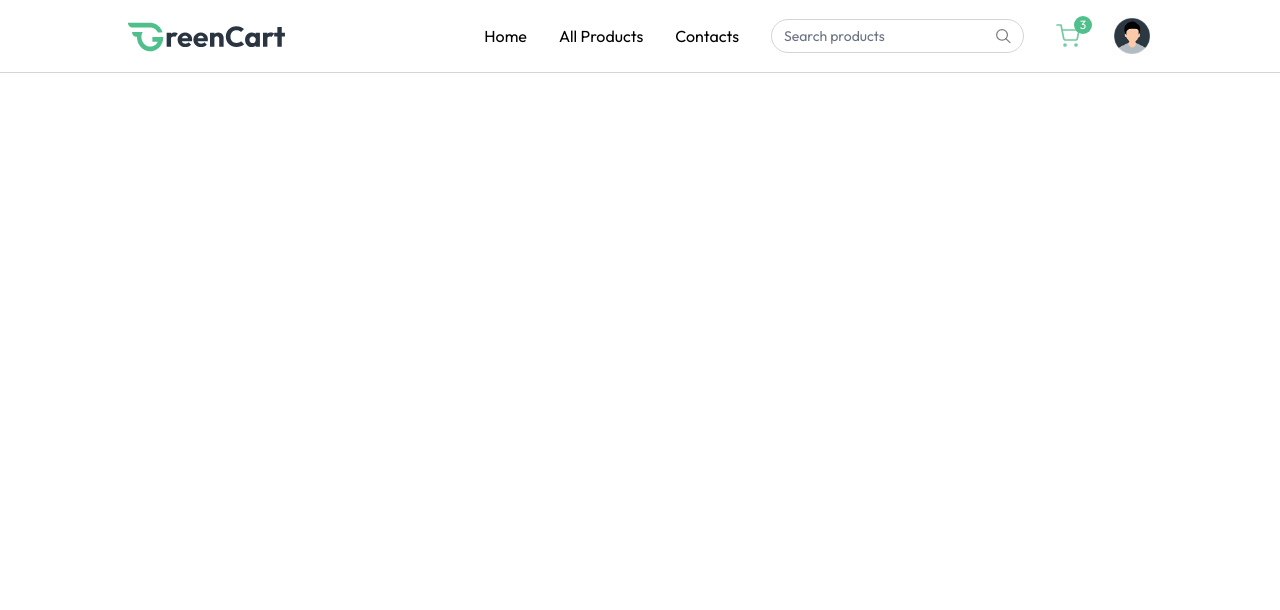
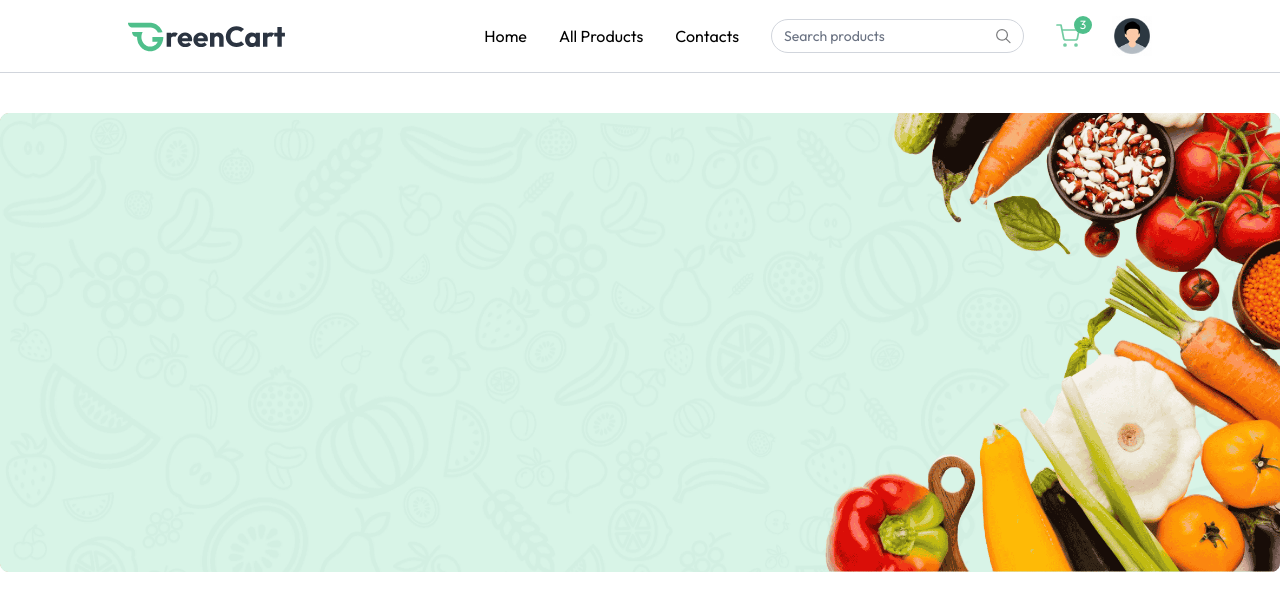
Before and after one commit to parastuteja/GrocyGo, a React (Vite) app in the folder Client/: page / in a window 1280 px wide. Shown: the top 610 px of the page. Built offline with nearby package versions, Linux system fonts and the light colour scheme.

Commit message:
Update Home.js

```diff
--- a/Client/src/App.jsx
+++ b/Client/src/App.jsx
@@ -1,9 +1,19 @@
 import React from 'react'
 import Navbar from './Components/Navbar'
+import Home from './Pages/Home'
+import { Route, Routes, useLocation } from 'react-router-dom'
 
 function App() {
+  const isSellerPath =useLocation().pathname.includes('seller')
   return (
+    <>
    <Navbar/>
+   <div className={`${isSellerPath ? '':'px-6 md:px-16 lg:px-24 xl:px-32'}`}></div>
+    <Routes>
+    <Route path='/' element={<Home/>}/>
+    </Routes>
+
+   </>
   )
 }
 
--- a/Client/src/Components/mainBanner.jsx
+++ b/Client/src/Components/mainBanner.jsx
@@ -1,7 +1,7 @@
 import React from 'react'
 import { assets } from '../assets/grocygoassets/assets'
 
-function mainBanner() {
+function MainBanner() {
   return (
     <div className='relative'>
         <img src={assets.main_banner_bg} alt="" className='w-full hidden md:block' />
@@ -10,4 +10,4 @@
   )
 }
 
-export default mainBanner
+export default MainBanner
--- a/Client/src/Pages/Home.jsx
+++ b/Client/src/Pages/Home.jsx
@@ -1,8 +1,10 @@
 import React from 'react'
-
+import MainBanner from '../Components/MainBanner'
 function Home() {
   return (
-    <div className='mt-10'>Home</div>
+    <div className='mt-10'>
+<MainBanner/>
+    </div>
   )
 }
 
```
